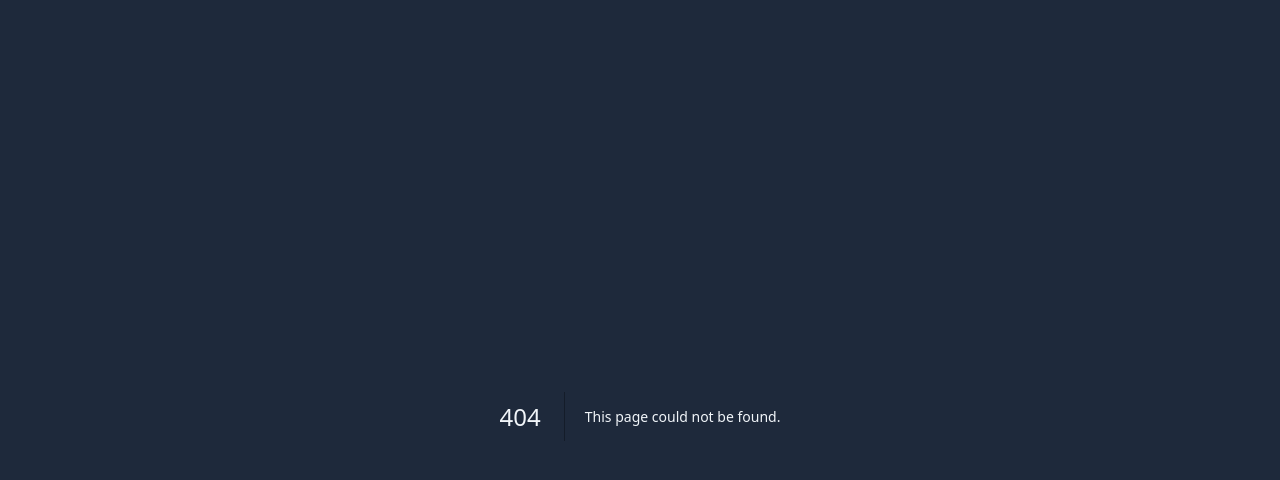
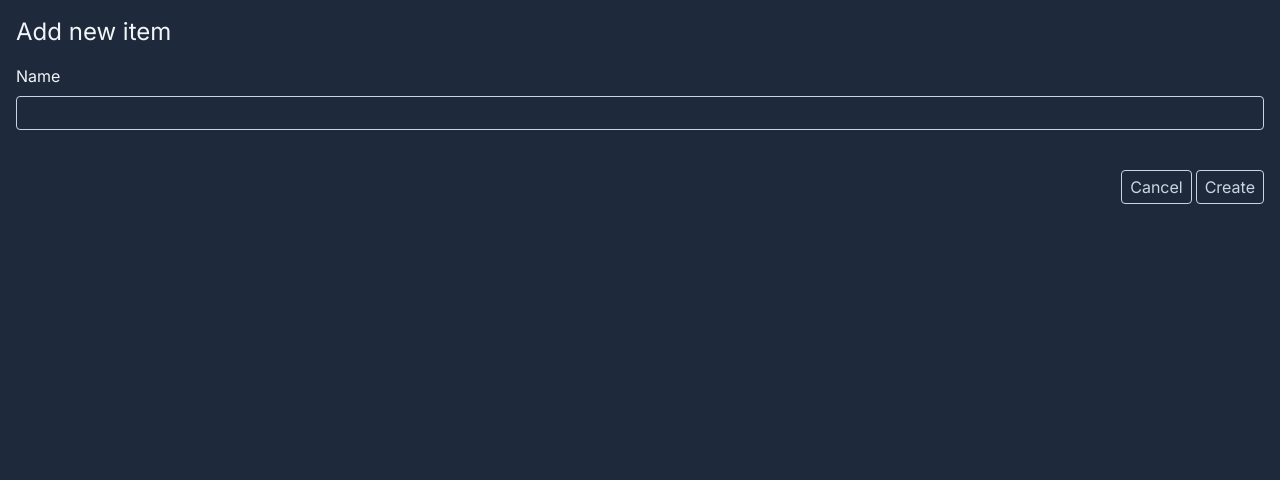
Before and after one commit to Aristotle-P/seed-storage, a Next.js app: page /item in a window 1280 px wide. Before the commit this address had no page. Shown: the top 480 px of the page. Built offline with nearby package versions, Linux system fonts and the light colour scheme.

Commit message:
added item create functions and cleaned up type errors

```diff
--- /dev/null
+++ b/app/item/page.tsx
@@ -0,0 +1,65 @@
+import { prisma } from "@/db"
+import { redirect } from "next/navigation"
+import Link from "next/link"
+
+async function createItem(data: FormData) {
+  "use server"
+
+  const name = data.get("name")?.valueOf()
+  if (typeof name !== "string" || name.length === 0) {
+    throw new Error("Invalid Title")
+  }
+
+  const groupId = data.get("groupId")?.valueOf()
+  if (typeof groupId !== "string" || groupId.length === 0) {
+    throw new Error("Invalid Group")
+  }
+
+  await prisma.item.create({ data: { name, groupId } })
+
+  redirect("/")
+}
+
+type SearchParams = {
+  searchParams: {
+    group: string
+  }
+}
+
+export default function Page({ searchParams }: SearchParams) {
+  return (
+    <>
+      <header className="flex justify-between items-center mb-4">
+        <h1 className="text-2xl">Add new item</h1>
+      </header>
+      <form action={createItem} className="flex gap-2 flex-col">
+        <label htmlFor="name">Name</label>
+        <input
+          type="text"
+          name="name"
+          className="border border-slate-300 bg-transparent rounded px-2 py-1 outline-none focus-within:border-slate-100"
+        />
+        <input
+          type="text"
+          name="groupId"
+          defaultValue={searchParams.group}
+          style={{ visibility: "hidden" }}
+        />
+        <div className="flex gap-1 justify-end">
+          <Link
+            href=".."
+            className="border border-slate-300 text-slate-300 px-2 py-1 rounded hover:bg-slate-700 focus-within:bg-slate-700 outline-none"
+          >
+            Cancel
+          </Link>
+          <button
+            type="submit"
+            className="border border-slate-300 text-slate-300 px-2 py-1 rounded hover:bg-slate-700 focus-within:bg-slate-700 outline-none"
+          >
+            Create
+          </button>
+        </div>
+      </form>
+    </>
+  )
+}
--- a/components/Group.tsx
+++ b/components/Group.tsx
@@ -10,14 +10,17 @@ type GroupProps = {
   key: string
 }
 
-export function Group({ title, items }: GroupProps) {
+export function Group({ title, items, id }: GroupProps) {
   return (
     <>
       <header className="flex justify-between items-center mb-4">
         <h3 className="text-2xl">{title}</h3>
         <Link
           className="border border-slate-300 text-slate-300 px-2 py-1 rounded hover:bg-slate-700 focus-within:bg-slate-700 outline-none"
-          href="/item"
+          href={{
+            pathname: "/item",
+            query: { group: id }
+          }}
         >
           Add Item
         </Link>
```
